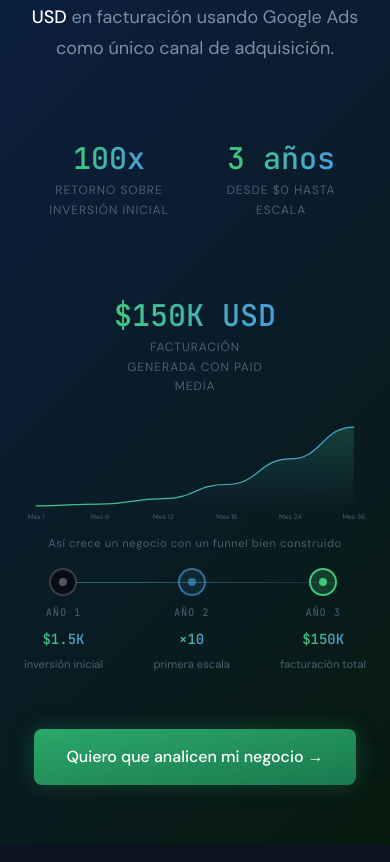
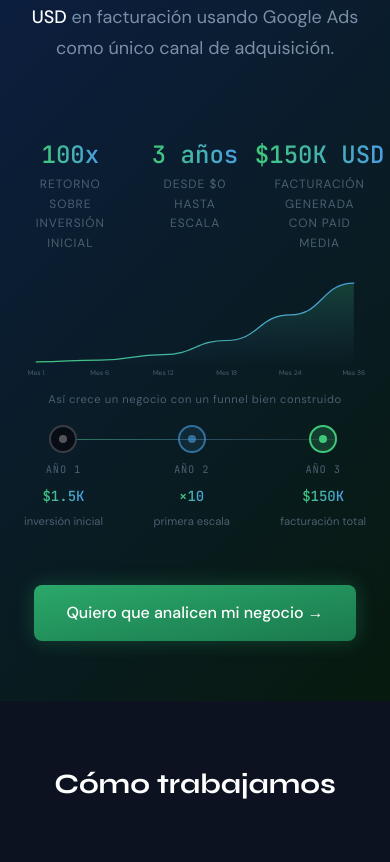
Before and after one commit to santimedinna/level-growth, a Next.js app: page / in a window 390 px wide. Shown: the part 5786-6648 px from the top of the page. Built offline with nearby package versions, Linux system fonts and the light colour scheme.

Commit message:
cambio en metricas caso de exito

```diff
--- a/components/sections/CaseStudy.tsx
+++ b/components/sections/CaseStudy.tsx
@@ -62,7 +62,7 @@ export function CaseStudy() {
           {/* Métricas grandes */}
           <motion.div
             variants={stagger}
-            className="flex flex-wrap justify-center gap-8 sm:gap-16 text-center w-full"
+            className="grid grid-cols-3 gap-8 text-center w-full"
           >
             {caseMetrics.map((m, i) => (
               <motion.div
@@ -73,7 +73,7 @@ export function CaseStudy() {
                   i > 0 && "sm:border-l border-white/[0.08]",
                 ].filter(Boolean).join(" ")}
               >
-                <p className="font-mono text-3xl sm:text-5xl font-medium gradient-text leading-none whitespace-nowrap">
+                <p className="font-mono text-2xl sm:text-3xl lg:text-5xl font-medium gradient-text leading-none whitespace-nowrap">
                   {m.value}
                 </p>
                 <p className="font-body text-xs text-lg-text-muted tracking-[0.08em] uppercase max-w-[140px] leading-relaxed">
```
